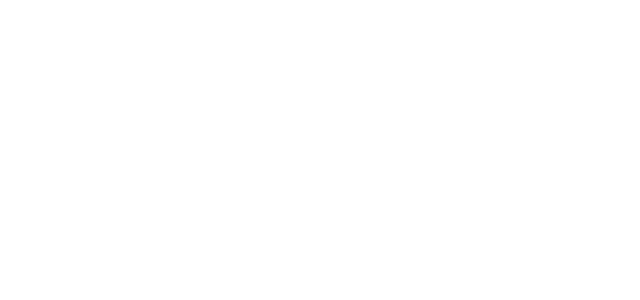
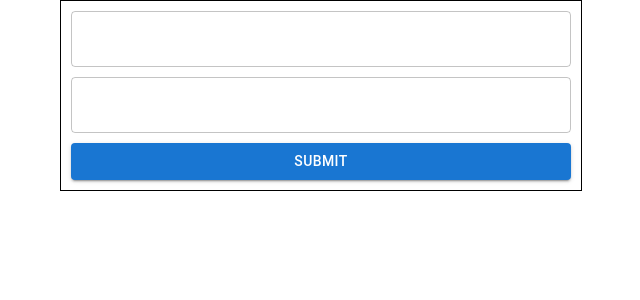
Before and after one commit to ShehabTaher/material-ui-tutorial, a React (Create React App) app: page / in a window 1280 px wide. Shown: the top 300 px of the page, without its empty margins (319-959 px from the left). Built offline with nearby package versions, Linux system fonts and the light colour scheme.

Commit message:
Form Validation Section

```diff
--- a/package.json
+++ b/package.json
@@ -11,6 +11,7 @@
     "@testing-library/user-event": "^13.5.0",
     "react": "^18.2.0",
     "react-dom": "^18.2.0",
+    "react-hook-form": "^7.51.2",
     "react-scripts": "5.0.1",
     "web-vitals": "^2.1.4"
   },
--- a/src/App.js
+++ b/src/App.js
@@ -22,6 +22,7 @@
 import ProgressComponent from './sectionFour/ProgressComponent'
 import RatingComponent from './sectionFour/RatingComponent'
 import ImageListComponent from './sectionFour/ImageListComponent'
+import ValidationComponent from './sectionFive/ValidationComponent'
 
 function App() {
   return (
@@ -50,6 +51,7 @@
       {/* <ProgressComponent /> */}
       {/* <RatingComponent /> */}
       {/* <ImageListComponent /> */}
+      <ValidationComponent />
     </div>
   )
 }
--- /dev/null
+++ b/src/sectionFive/ValidationComponent.js
@@ -0,0 +1,64 @@
+import { useForm } from 'react-hook-form'
+import TextField from '@mui/material/TextField'
+import { Button, Typography } from '@mui/material'
+const ValidationComponent = () => {
+  const {
+    register,
+    handleSubmit,
+    formState: { errors },
+  } = useForm()
+  console.log({ errors })
+  return (
+    <div>
+      {/*
+      => Validation : - with Regex, custom functions
+                      - error, helperText: prop in TextField
+                      - React Hook Form
+      */}
+      <form
+        style={{
+          display: 'flex',
+          flexDirection: 'column',
+          width: '500px',
+          gap: '10px',
+          border: '1px solid black',
+          padding: '10px',
+          margin: 'auto',
+        }}
+        onSubmit={handleSubmit((data) => console.log(data))}
+      >
+        <TextField
+          error={Boolean(errors.email)}
+          helperText={
+            Boolean(errors.email) ? (
+              <Typography color='error'>Invalid Email</Typography>
+            ) : null
+          }
+          {...register('email', {
+            validate: (val) =>
+              /^\w+([\.-]?\w+)*@\w+([\.-]?\w+)*(\.\w{2,3})+$/.test(val),
+            required: true,
+          })}
+        />
+        <TextField
+          type='password'
+          {...register('password', { minLength: 6, required: true })}
+          error={Boolean(errors.password)}
+          helperText={
+            Boolean(errors.password) ? (
+              <Typography color='error'>Minimum Length should be 6</Typography>
+            ) : null
+          }
+        />
+        <Button
+          disabled={Boolean(errors.email) || Boolean(errors.password)}
+          variant='contained'
+          type='submit'
+        >
+          Submit
+        </Button>
+      </form>
+    </div>
+  )
+}
+export default ValidationComponent
```
Also changed, not shown: 2 other files (tests, documents, lock files or other folders).
